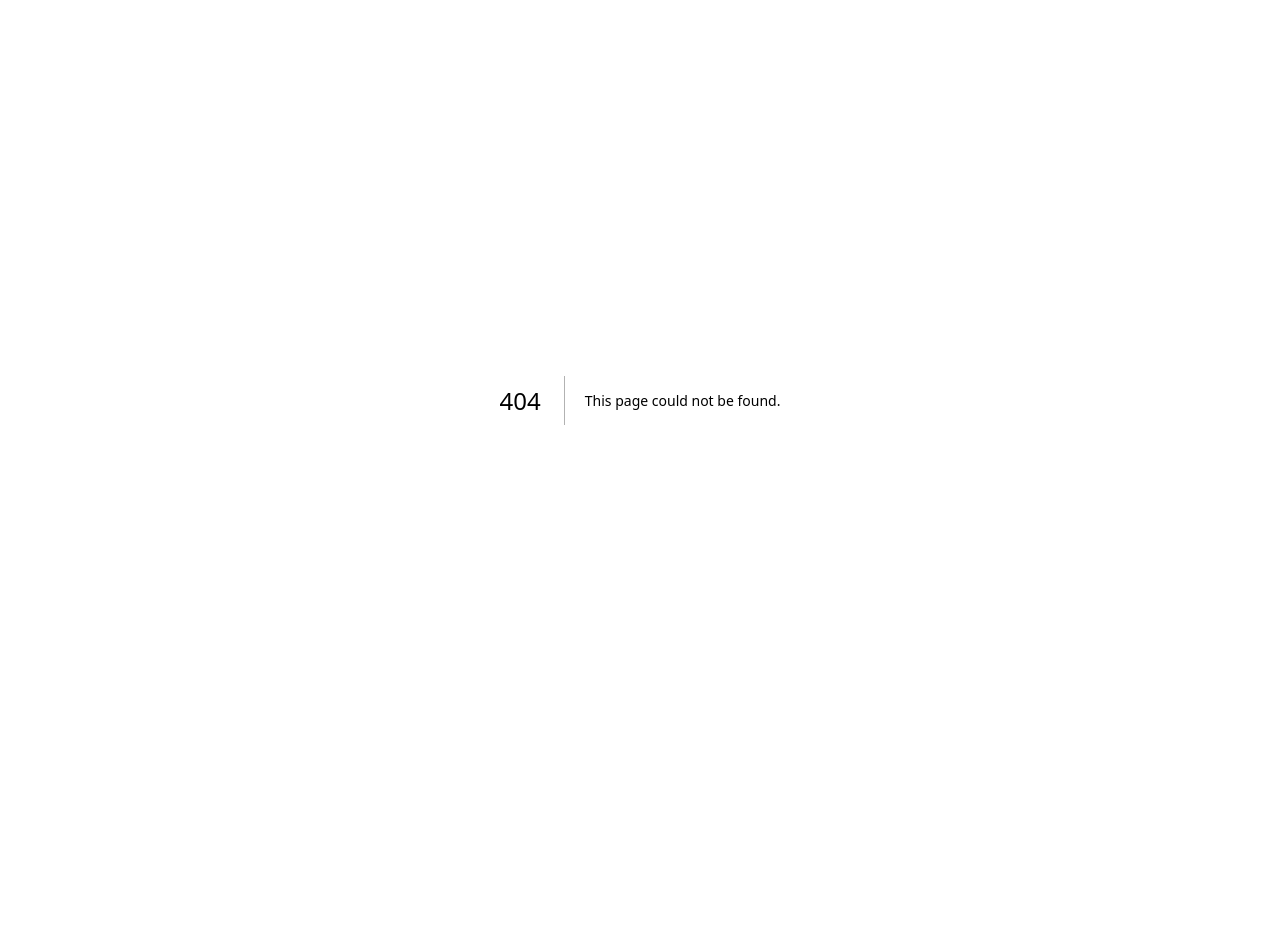
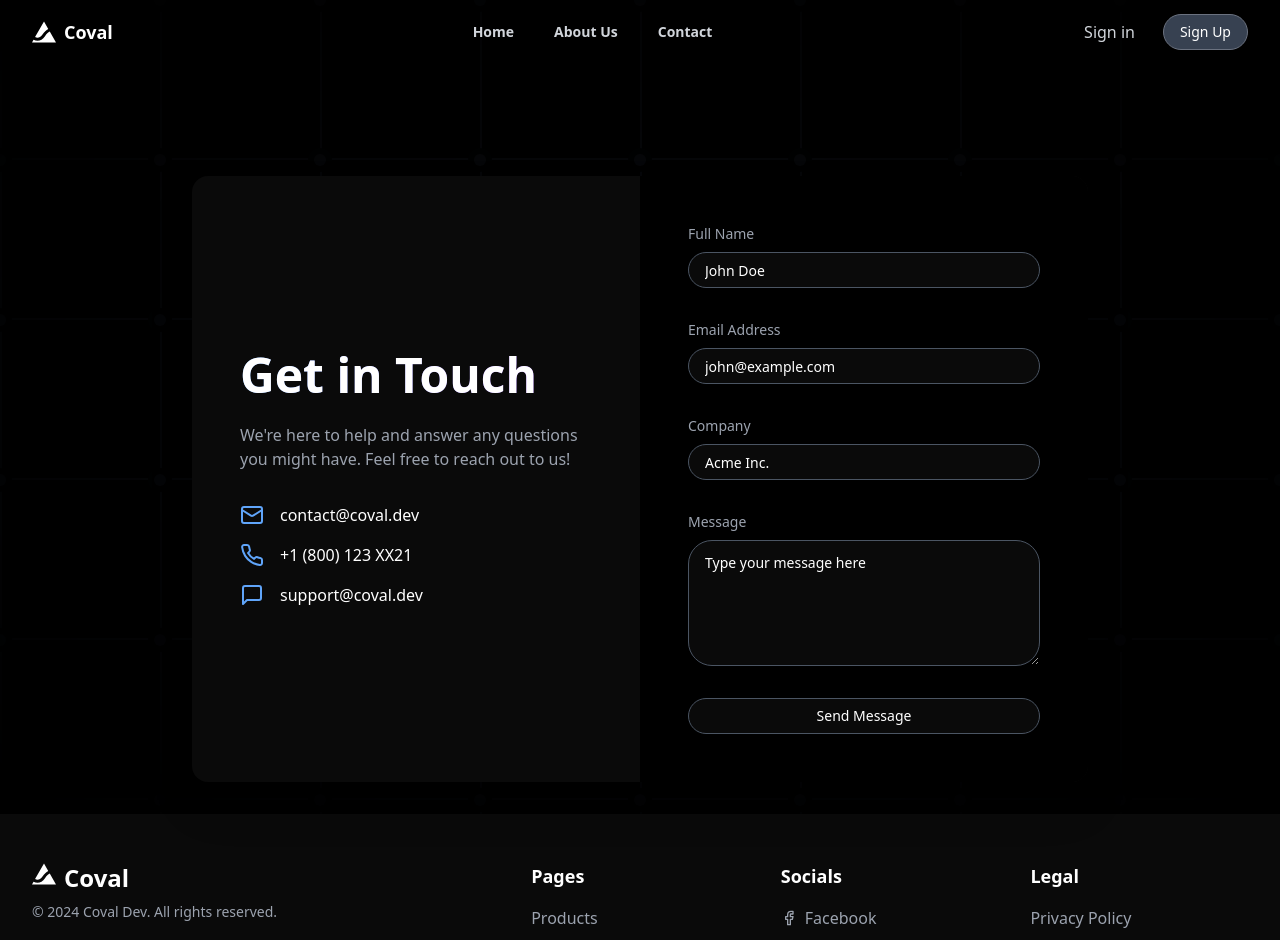
Before and after one commit to shashank1623/covaldev, a Next.js app: page /contact in a window 1280 px wide. Before the commit this address had no page. Shown: the top 940 px of the page. Before the commit the page ends 800 px from the top, so only its background shows below. Built offline with nearby package versions, Linux system fonts and the light colour scheme.

Commit message:
Contact Route added to root layout

```diff
--- /dev/null
+++ b/app/contact/page.tsx
@@ -0,0 +1,14 @@
+'use client'
+import ContactForm from "@/components/ContactForm";
+import Footer from "@/components/Footer";
+import Navbar from "@/components/Navbar";
+export default function Contact(){
+    return(
+        <div className="relative min-h-screen w-full bg-black">
+            <Navbar/>
+
+            <ContactForm/>
+            <Footer/>
+        </div>
+    )
+}
```
